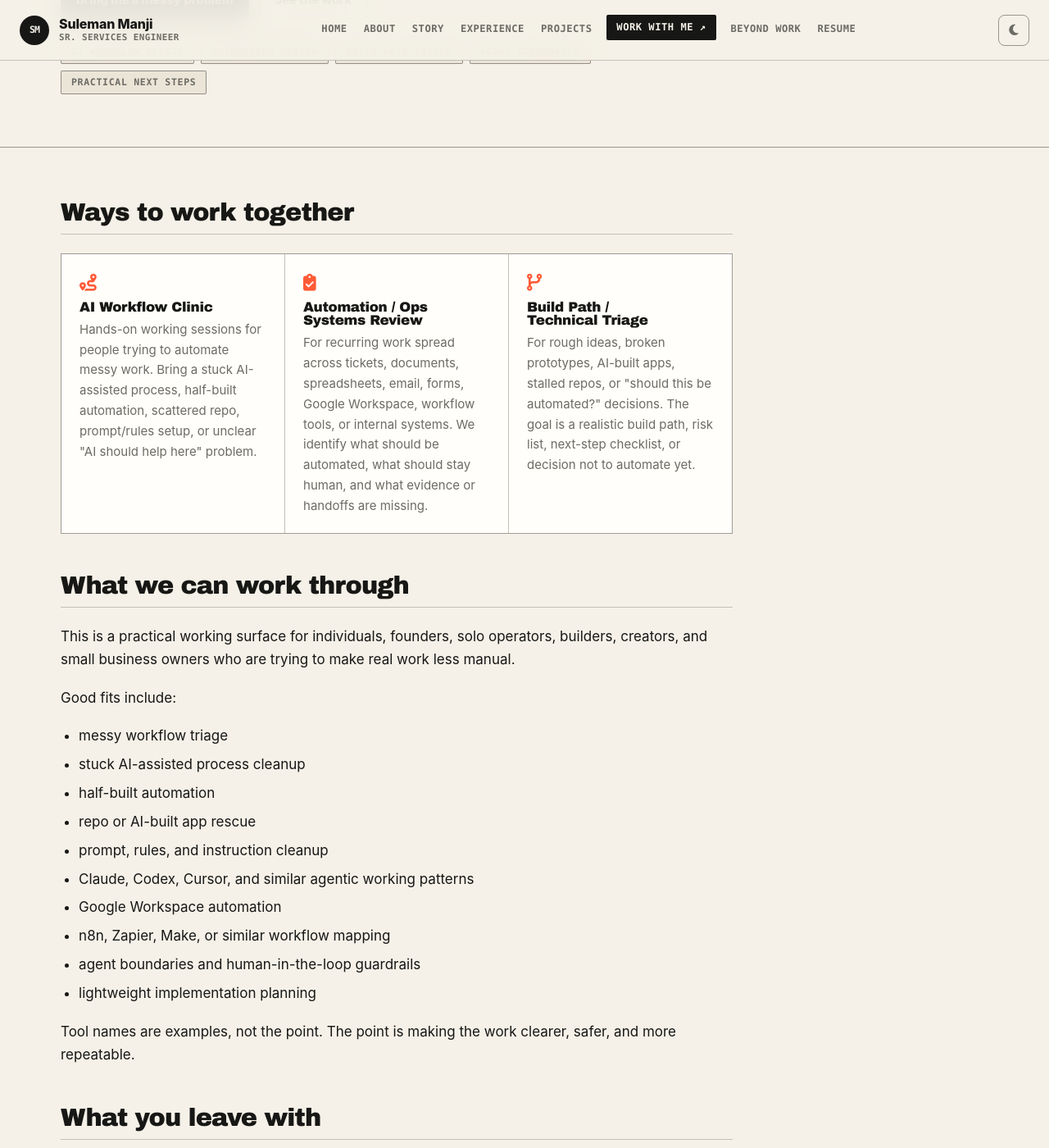
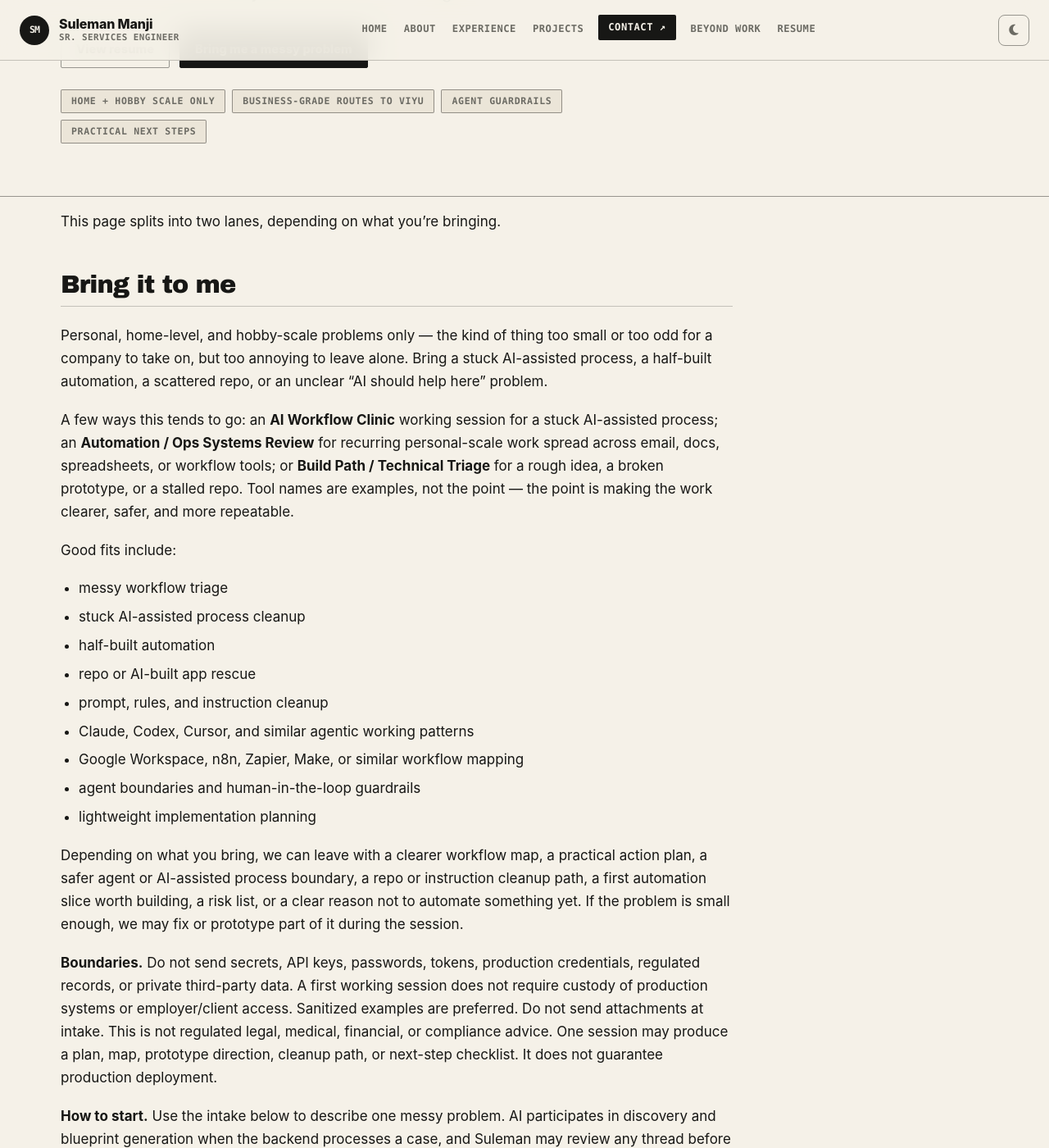
Before and after one commit to ssmanji89/sulemanji-port, a Jekyll site: the page built from work-with-me.md, in a window 1280 px wide and 1400 px high, scrolled down 593 px. Shown: the whole window at 82% size. Built offline with Jekyll 4.4.1, drawn with Linux system fonts in a browser that asks for light colours; some of the changed text lies outside the part shown.

Commit message:
content: reframe work-with-me as personal contact page; nav label Contact

```diff
--- a/_data/navigation.yml
+++ b/_data/navigation.yml
@@ -2,13 +2,11 @@
   url: /
 - title: About
   url: /about
-- title: Story
-  url: /story
 - title: Experience
   url: /experience
 - title: Projects
   url: /projects
-- title: Work With Me
+- title: Contact
   url: /work-with-me
 - title: Beyond Work
   url: /beyond
--- a/scripts/verify_work_with_me.py
+++ b/scripts/verify_work_with_me.py
@@ -283,7 +283,7 @@ def main():
     if NAV.exists():
         nav = read(NAV)
         nav_pattern = re.compile(
-            r"- title: Projects\s+url: /projects\s+- title: Work With Me\s+url: /work-with-me\s+- title: Beyond Work\s+url: /beyond",
+            r"- title: Projects\s+url: /projects\s+- title: Contact\s+url: /work-with-me\s+- title: Beyond Work\s+url: /beyond",
             re.MULTILINE,
         )
         require(nav_pattern.search(nav) is not None, "navigation must place Work With Me after Projects and before Beyond Work", failures)
--- a/work-with-me.md
+++ b/work-with-me.md
@@ -1,50 +1,33 @@
 ---
 layout: default
 title: Work With Me
-description: Practical working sessions for people trying to automate messy workflows, rescue stuck AI-assisted projects, or turn rough automation ideas into safer next steps.
+description: A small number of home-level and hobby-scale problems I take on personally — plus a fast referral to Viyu Network Solutions for anything business-grade.
 permalink: /work-with-me
 work_with_me_form: true
 hero_eyebrow: Work With Me
-hero_title: Practical help for messy automation work.
-hero_lede: "Bring me a workflow, repo, AI-assisted process, operations problem, or rough automation idea that feels hard to untangle. We will turn it into a clearer map, safer next step, or build path."
+hero_title: Got something messy?
+hero_lede: "I'm a full-time engineer at Viyu Network Solutions, and I like it that way. On my own time I take on a small number of home-level and hobby-scale problems &mdash; a workflow that annoys you, a script that half-works, an automation idea you can't untangle. If it's business-grade &mdash; managed IT, cloud hosting, security, Microsoft 365 at company scale &mdash; that's exactly what my team at Viyu does all day, and I'd rather introduce you to them than moonlight at it."
 hero_ctas:
+  - label: View resume
+    url: /resume
+    style: btn-outline
   - label: Bring me a messy problem
     url: "#work-with-me-intake"
     style: btn-primary
-  - label: See the work
-    url: /projects
-    style: btn-outline
 hero_signals:
-  - AI Workflow Clinic
-  - Automation review
-  - Build-path triage
+  - Home + hobby scale only
+  - Business-grade routes to Viyu
   - Agent guardrails
   - Practical next steps
 ---
 
-## Ways to work together
+This page splits into two lanes, depending on what you're bringing.
 
-<div class="card-grid" markdown="0">
-  <div class="card">
-    <span class="card-icon"><i class="fas fa-route"></i></span>
-    <h3>AI Workflow Clinic</h3>
-    <p>Hands-on working sessions for people trying to automate messy work. Bring a stuck AI-assisted process, half-built automation, scattered repo, prompt/rules setup, or unclear "AI should help here" problem.</p>
-  </div>
-  <div class="card">
-    <span class="card-icon"><i class="fas fa-clipboard-check"></i></span>
-    <h3>Automation / Ops Systems Review</h3>
-    <p>For recurring work spread across tickets, documents, spreadsheets, email, forms, Google Workspace, workflow tools, or internal systems. We identify what should be automated, what should stay human, and what evidence or handoffs are missing.</p>
-  </div>
-  <div class="card">
-    <span class="card-icon"><i class="fas fa-code-branch"></i></span>
-    <h3>Build Path / Technical Triage</h3>
-    <p>For rough ideas, broken prototypes, AI-built apps, stalled repos, or "should this be automated?" decisions. The goal is a realistic build path, risk list, next-step checklist, or decision not to automate yet.</p>
-  </div>
-</div>
+## Bring it to me
 
-## What we can work through
+Personal, home-level, and hobby-scale problems only &mdash; the kind of thing too small or too odd for a company to take on, but too annoying to leave alone. Bring a stuck AI-assisted process, a half-built automation, a scattered repo, or an unclear "AI should help here" problem.
 
-This is a practical working surface for individuals, founders, solo operators, builders, creators, and small business owners who are trying to make real work less manual.
+A few ways this tends to go: an **AI Workflow Clinic** working session for a stuck AI-assisted process; an **Automation / Ops Systems Review** for recurring personal-scale work spread across email, docs, spreadsheets, or workflow tools; or **Build Path / Technical Triage** for a rough idea, a broken prototype, or a stalled repo. Tool names are examples, not the point &mdash; the point is making the work clearer, safer, and more repeatable.
 
 Good fits include:
 
@@ -54,38 +37,15 @@ Good fits include:
 - repo or AI-built app rescue
 - prompt, rules, and instruction cleanup
 - Claude, Codex, Cursor, and similar agentic working patterns
-- Google Workspace automation
-- n8n, Zapier, Make, or similar workflow mapping
+- Google Workspace, n8n, Zapier, Make, or similar workflow mapping
 - agent boundaries and human-in-the-loop guardrails
 - lightweight implementation planning
 
-Tool names are examples, not the point. The point is making the work clearer, safer, and more repeatable.
+Depending on what you bring, we can leave with a clearer workflow map, a practical action plan, a safer agent or AI-assisted process boundary, a repo or instruction cleanup path, a first automation slice worth building, a risk list, or a clear reason not to automate something yet. If the problem is small enough, we may fix or prototype part of it during the session.
 
-## What you leave with
+**Boundaries.** Do not send secrets, API keys, passwords, tokens, production credentials, regulated records, or private third-party data. A first working session does not require custody of production systems or employer/client access. Sanitized examples are preferred. Do not send attachments at intake. This is not regulated legal, medical, financial, or compliance advice. One session may produce a plan, map, prototype direction, cleanup path, or next-step checklist. It does not guarantee production deployment.
 
-Depending on what you bring, we can leave with:
-
-- a clearer workflow map
-- a practical action plan
-- a safer agent or AI-assisted process boundary
-- a repo, prompt, or instruction cleanup path
-- a first automation slice worth building
-- a risk list and next-step checklist
-- a clear reason not to automate something yet
-
-If the problem is small enough, we may fix or prototype part of it during the session. If it is larger, the win is removing ambiguity and deciding what should happen next.
-
-## Boundaries
-
-Do not send secrets, API keys, passwords, tokens, production credentials, regulated records, or private third-party data.
-
-A first working session does not require custody of production systems or employer/client access. Sanitized examples are preferred. Do not send attachments at intake. This is not regulated legal, medical, financial, or compliance advice.
-
-One session may produce a plan, map, prototype direction, cleanup path, or next-step checklist. It does not guarantee production deployment.
-
-## How to start
-
-Use the intake below to describe one messy problem. AI participates in discovery and blueprint generation when the backend processes a case, and Suleman may review any thread before next steps are sent.
+**How to start.** Use the intake below to describe one messy problem. AI participates in discovery and blueprint generation when the backend processes a case, and Suleman may review any thread before next steps are sent.
 
 {% if site.priority_discovery_checkout_ready %}
 Choose normal review if you want me to look manually as time allows. Choose Priority Discovery if you want the paid discovery path after intake; eligible priority cases can request deposit checkout after submission.
@@ -124,3 +84,7 @@ Choose normal review if you want me to look manually as time allows. Choose Prio
   <p id="intake-status" class="form-status" role="status" aria-live="polite"></p>
   <button class="btn btn-primary" type="submit">Submit problem</button>
 </form>
+
+## Bring it to Viyu
+
+If it's business-grade &mdash; managed IT, cloud hosting, security, Microsoft 365 at company scale, or anything a business depends on running &mdash; that's exactly what my team at [Viyu Network Solutions](https://www.viyu.net) does all day, and it's a better fit than anything I'd take on personally. I'll make the introduction myself &mdash; mention this page.
```
